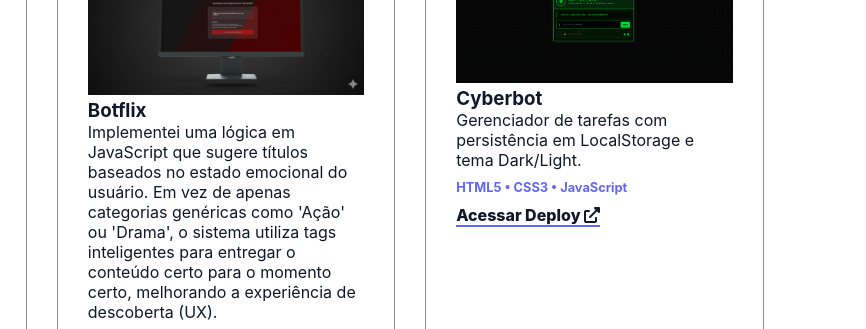
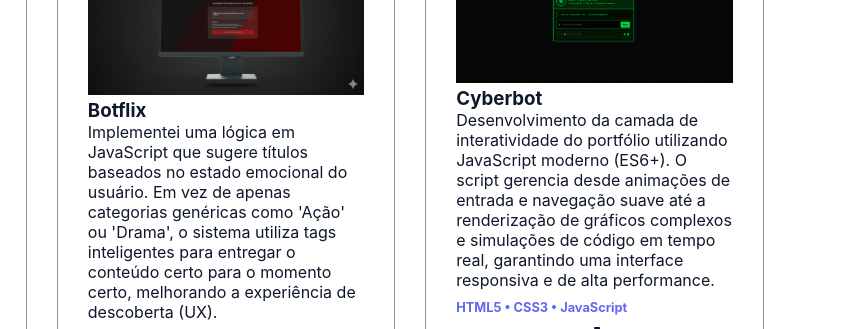
Before and after one commit to PauloHenrique993940/Paulo-Portfolio, a plain HTML site: page index.html in a window 1280 px wide. Shown: the part 6070-6399 px from the top of the page, 414-1280 px from the left. Drawn offline with nearby package versions, Linux system fonts and the light colour scheme; files whose address does not match are found by name.

Commit message:
adicionando projeto bot

```diff
--- a/index.html
+++ b/index.html
@@ -463,11 +463,10 @@
                     <img src="./src/assets/images/projects/bot.png" alt="Cyberbot" />
                     <h3>Cyberbot</h3>
                     <p>
-                        Gerenciador de tarefas com persistência em LocalStorage e tema
-                        Dark/Light.
+                        Desenvolvimento da camada de interatividade do portfólio utilizando JavaScript moderno (ES6+). O script gerencia desde animações de entrada e navegação suave até a renderização de gráficos complexos e simulações de código em tempo real, garantindo uma interface responsiva e de alta performance.
                     </p>
                     <div class="tech-stack">HTML5 • CSS3 • JavaScript</div>
-                    <a href="https://ghibli-app-mu.vercel.app/" target="_blank">Acessar Deploy <i
+                    <a href="https://paulohenrique993940.github.io/Boot/" target="_blank">Acessar Deploy <i
                             class="fas fa-external-link-alt"></i></a>
                 </div>
             </div>
```
